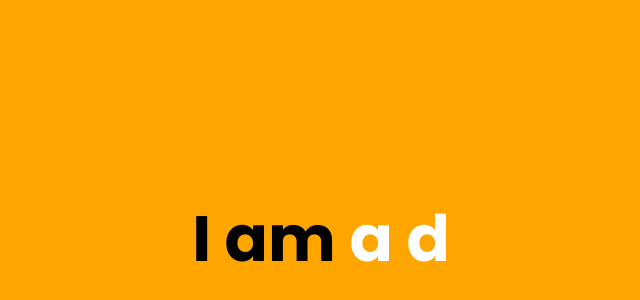
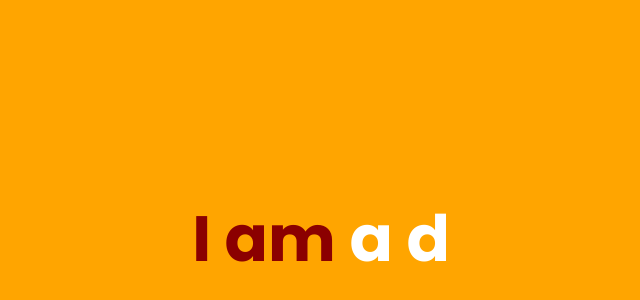
Before and after one commit to mnalevanko/auto-text-effect, a plain HTML site: page index.html in a window 1280 px wide. Shown: the part 162-462 px from the top of the page, without its empty margins (319-959 px from the left). Drawn offline with Linux system fonts and the light colour scheme.

Commit message:
CSS: Changed the color of h1 element

```diff
--- a/style.css
+++ b/style.css
@@ -15,6 +15,7 @@ body {
 
 h1 {
   font-size: 4rem;
+  color: darkred;
 }
 
 h1 span {
```
